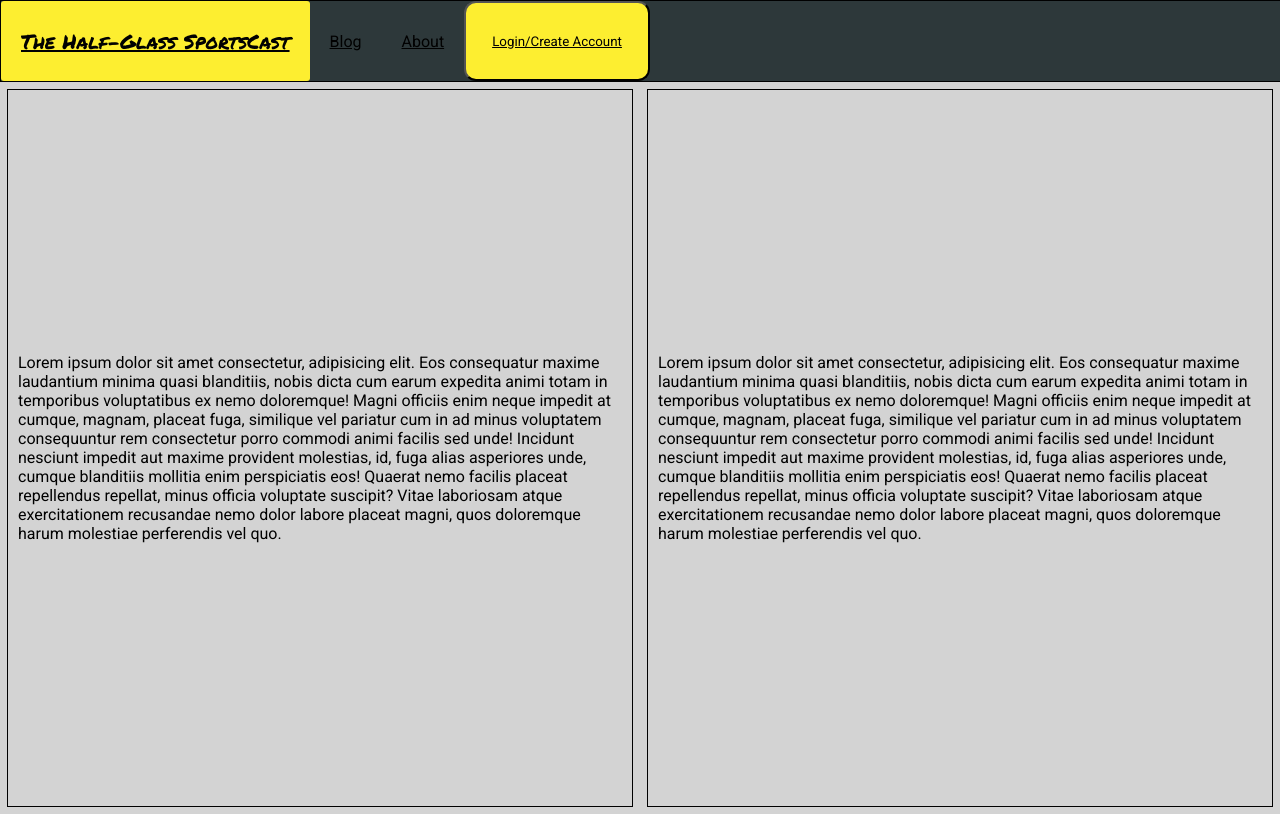
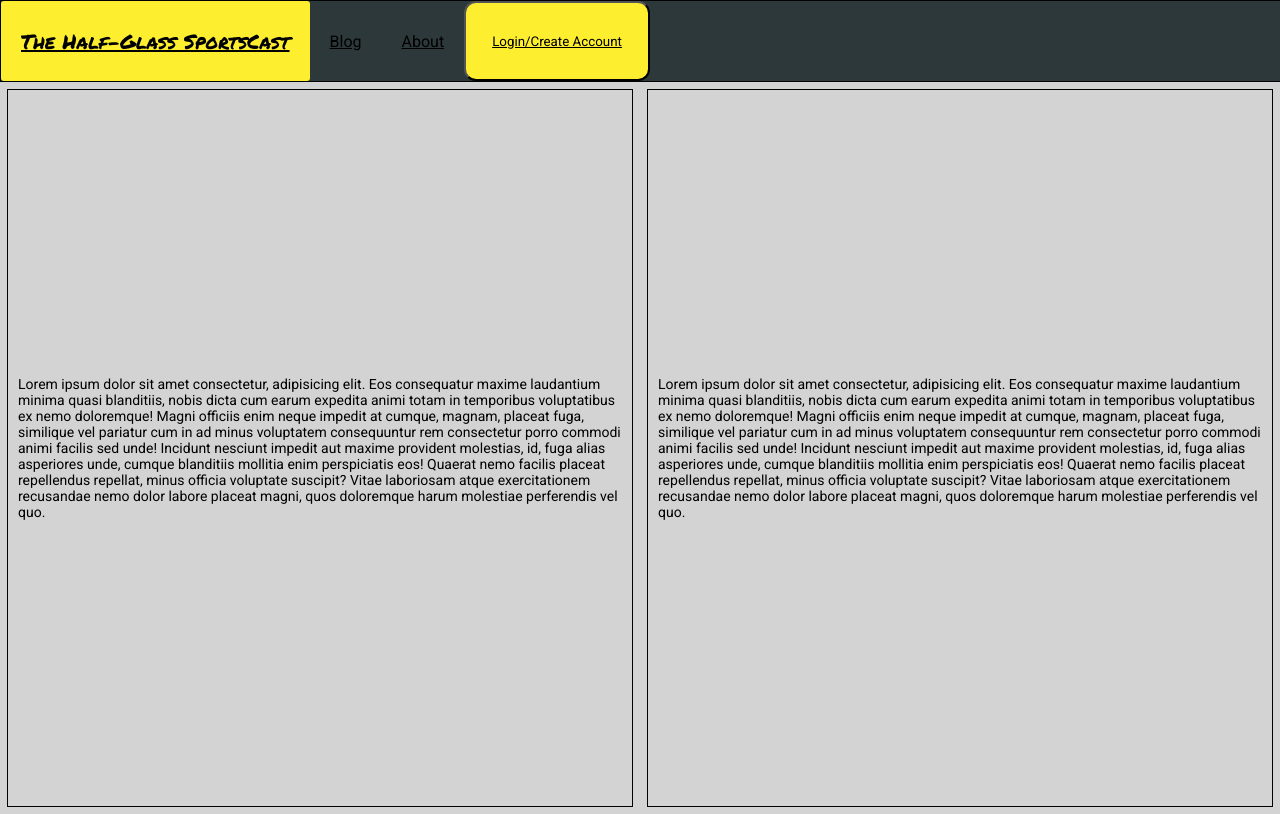
Before and after one commit to Tyler-Gosselin/Capstone-Front-End, a React (Create React App) app: page /about in a window 1280 px wide. Built offline with nearby package versions, Linux system fonts and the light colour scheme; no server answers; a web font is replaced by a local one.

Commit message:
Add about mediaqueries

```diff
--- a/src/style/About.scss
+++ b/src/style/About.scss
@@ -2,6 +2,17 @@
   font-family: "Roboto", sans-serif;
   display: grid;
   grid-template-columns: 1fr 1fr;
+
+  @include responsive(tab-land) {
+    font-size: 14px;
+  }
+  @include responsive(tab-port) {
+    grid-template-columns: 1fr;
+    font-size: 14px;
+  }
+  @include responsive(phone) {
+    font-size: 14px;
+  }
 
 
 
```
